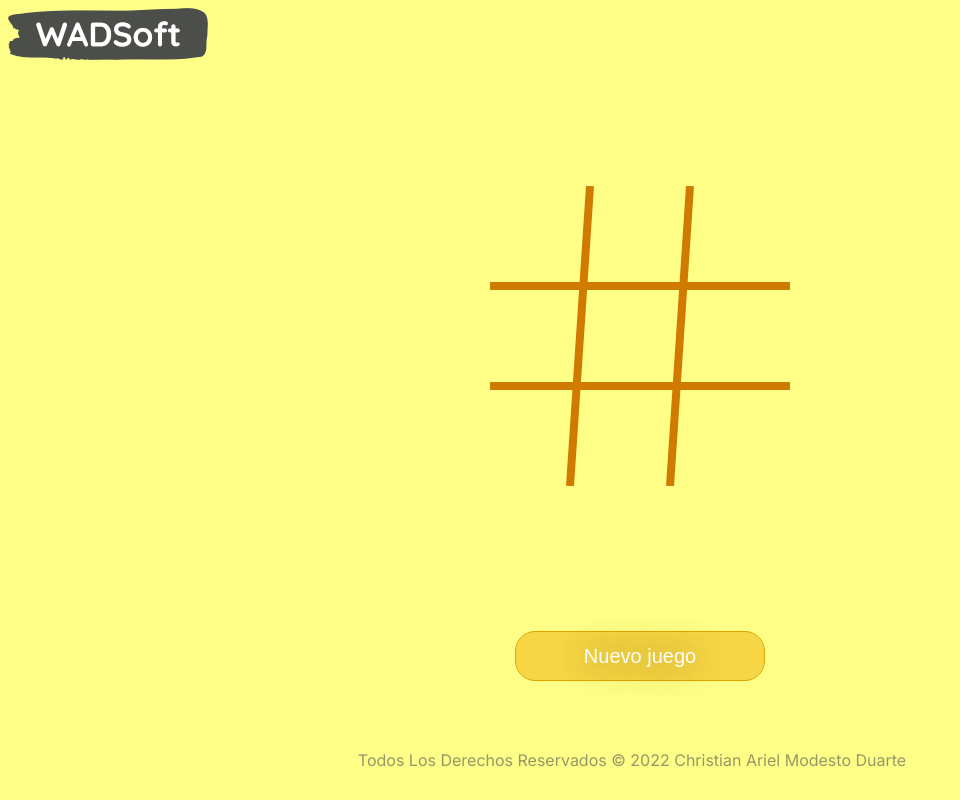
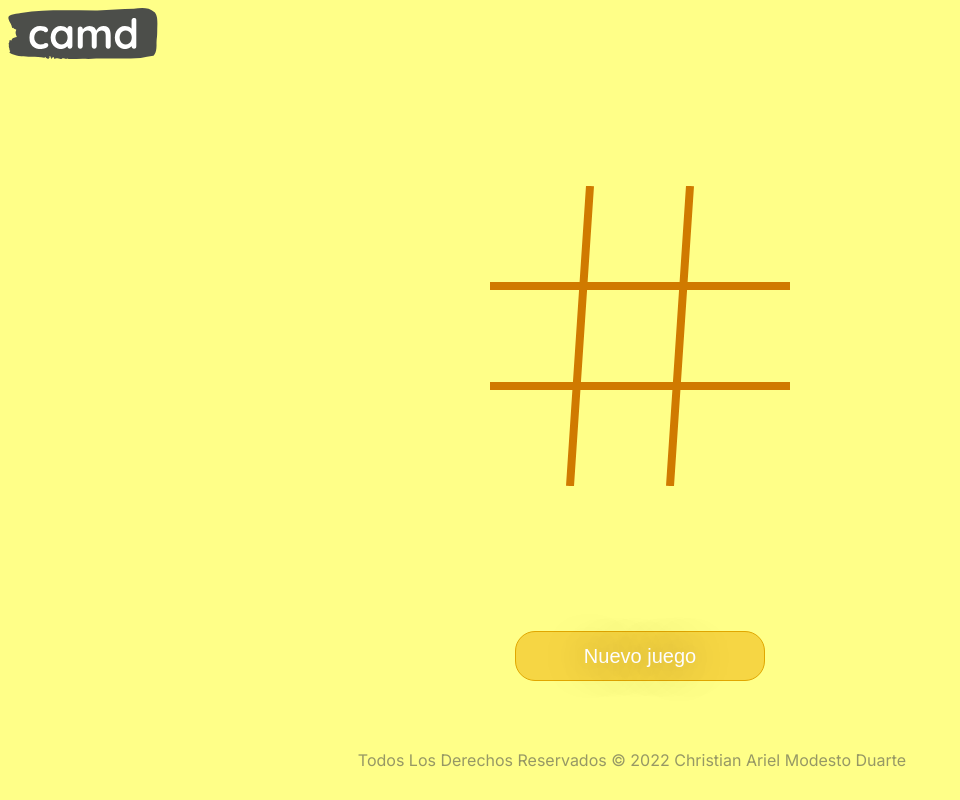
Before and after one commit to camduarte/tateti, a plain HTML site: page index.html in a window 1280 px wide. Shown: the whole page, without its empty margins (0-960 px from the left). Drawn offline with Linux system fonts and the light colour scheme.

Commit message:
Actualizo logo y favicon.

```diff
--- a/css/tateti.css
+++ b/css/tateti.css
@@ -24,10 +24,10 @@ body {
 }
 
 .logo {
-  height: 52px;
+  height: 51px;
   margin-left: .5rem;;
   margin-top: .5rem;
-  width: 200px;
+  width: 150px;
 }
 
 .contenedor-tateti {
--- a/index.html
+++ b/index.html
@@ -19,7 +19,7 @@
   <body>
     <div class="contenedor-principal">
       <header class="contenedor-logo">
-        <img class="logo" src="./img/wadsoft-logo.png" alt="Logo WADSoft">
+        <img class="logo" src="./img/camd-logo.svg" alt="Logo camd.">
       </header>
       <main class="contenedor-tateti">
           <div class="tateti">
@@ -28,7 +28,7 @@
           <div class="botonera">
             <button id="btn-nuevo-juego" class="btn-nuevo-juego" type="button">Nuevo juego</button>
           </div>
-        </main>
+      </main>
         <!-- FIXME: Workaround para solucionar carga de la fuente. -->
         <footer class="copyright"><p>Todos Los Derechos Reservados &copy; 2022 Christian Ariel Modesto Duarte</p><span class="ocultar">.</span></footer>
     </div>
```
Also changed, not shown: img/camd-logo.svg (added), img/favicon.ico, img/wadsoft-logo.png (deleted).
